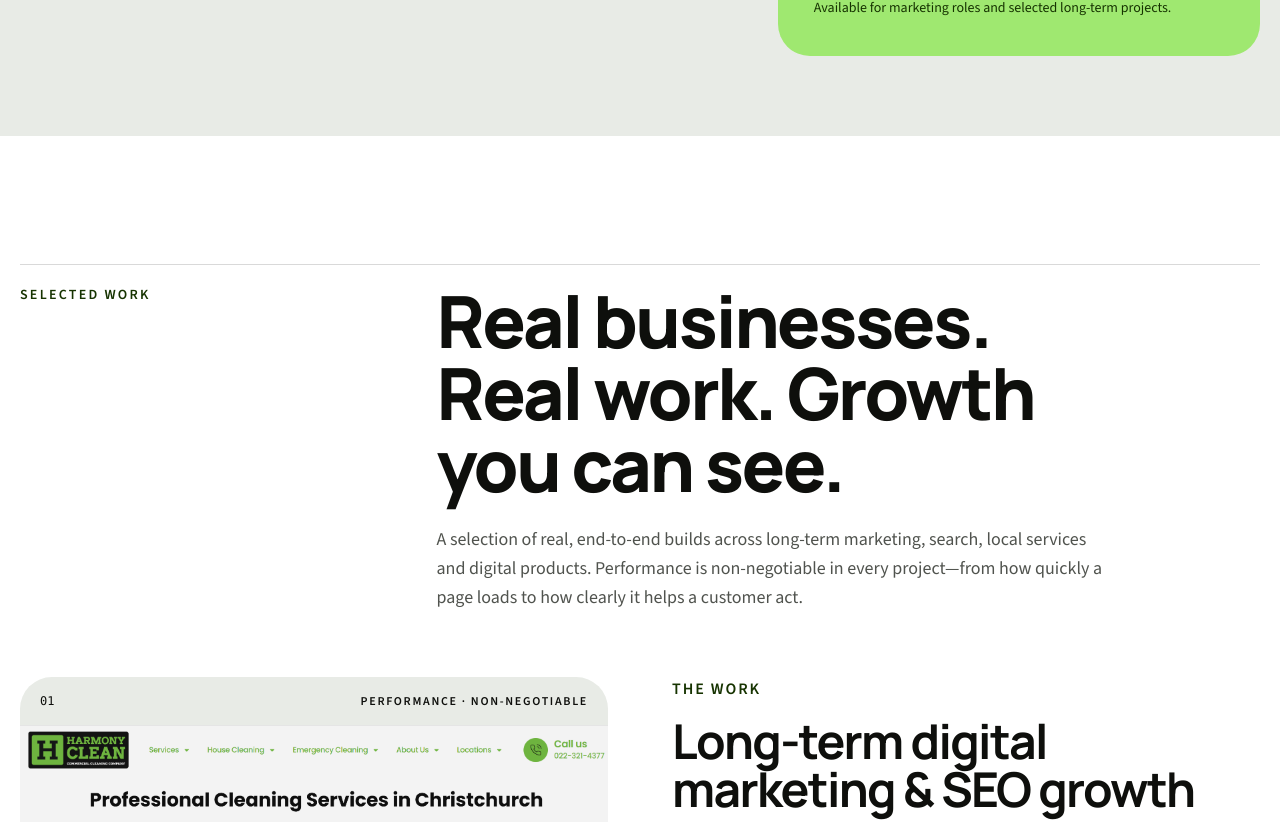
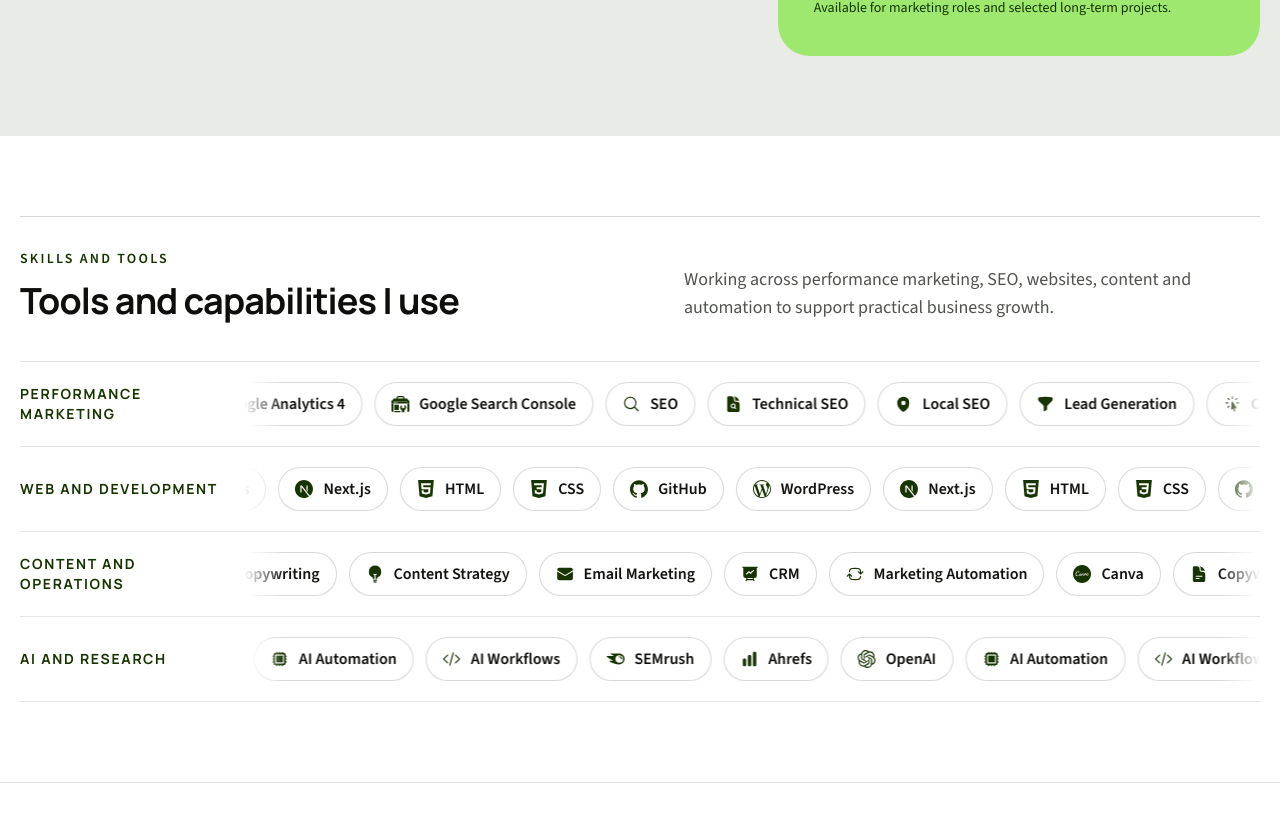
Before and after one commit to taranveerultra-bot/Tara-cv, a Next.js app: page / in a window 1280 px wide. Shown: the part 712-1534 px from the top of the page. Built offline with nearby package versions, Linux system fonts and the light colour scheme.

Commit message:
Add scrolling tools and capabilities section

```diff
--- a/src/app/globals.css
+++ b/src/app/globals.css
@@ -31,6 +31,52 @@ body {
   }
 }
 
+@keyframes tools-marquee-scroll {
+  from {
+    transform: translateX(0);
+  }
+
+  to {
+    transform: translateX(-50%);
+  }
+}
+
+.tools-marquee {
+  -webkit-mask-image: linear-gradient(to right, transparent, black 4%, black 96%, transparent);
+  mask-image: linear-gradient(to right, transparent, black 4%, black 96%, transparent);
+}
+
+.tools-marquee-track {
+  animation: tools-marquee-scroll var(--marquee-duration, 36s) linear infinite;
+  will-change: transform;
+}
+
+.tools-marquee:hover .tools-marquee-track,
+.tools-marquee:focus-within .tools-marquee-track {
+  animation-play-state: paused;
+}
+
+@media (prefers-reduced-motion: reduce) {
+  html {
+    scroll-behavior: auto;
+  }
+
+  .tools-marquee {
+    overflow-x: auto;
+    -webkit-mask-image: none;
+    mask-image: none;
+  }
+
+  .tools-marquee-track {
+    animation: none;
+    will-change: auto;
+  }
+
+  .tools-marquee-track > [aria-hidden="true"] {
+    display: none;
+  }
+}
+
 .manrope {
   font-family: var(--font-manrope), sans-serif;
   font-optical-sizing: auto;
--- a/src/app/page.tsx
+++ b/src/app/page.tsx
@@ -1,5 +1,6 @@
 import CTA from "@/components/CTA";
 import Hero from "@/components/Hero";
+import ToolsMarquee from "@/components/ToolsMarquee";
 import {
     AboutSection,
     ExperimentsSection,
@@ -11,6 +12,7 @@ import {
 const HomePage = () => (
     <>
         <Hero />
+        <ToolsMarquee />
         <ProjectsSection />
         <ServicesSection />
         <ExperimentsSection />
--- /dev/null
+++ b/src/components/ToolsMarquee.tsx
@@ -0,0 +1,72 @@
+import type { CSSProperties } from "react";
+
+import Container from "./Container";
+import { toolCategories, type ToolItem } from "@/data/toolCategories";
+
+interface ToolListProps {
+    items: ToolItem[];
+    duplicate?: boolean;
+}
+
+const ToolList = ({ items, duplicate = false }: ToolListProps) => (
+    <ul
+        className="flex shrink-0 gap-3 pr-3"
+        aria-hidden={duplicate ? "true" : undefined}
+    >
+        {items.map(({ name, icon: ToolIcon }) => (
+            <li
+                key={`${duplicate ? "duplicate-" : ""}${name}`}
+                className="flex min-h-11 shrink-0 items-center gap-2.5 rounded-full border border-black/15 bg-white px-4 py-2 text-sm font-semibold text-foreground shadow-[0_1px_0_rgba(14,15,12,0.05)] sm:text-base"
+            >
+                <ToolIcon className="h-4 w-4 shrink-0 text-secondary sm:h-[1.125rem] sm:w-[1.125rem]" aria-hidden="true" />
+                <span>{name}</span>
+            </li>
+        ))}
+    </ul>
+);
+
+const ToolsMarquee = () => (
+    <section className="border-b border-black/10 bg-white py-16 sm:py-20" aria-labelledby="tools-heading">
+        <Container>
+            <div className="mb-10 grid gap-4 border-t border-black/15 pt-8 md:grid-cols-[minmax(0,.8fr)_minmax(0,1.2fr)] md:items-end">
+                <div>
+                    <p className="mb-3 text-sm font-semibold uppercase tracking-[0.16em] text-secondary">
+                        Skills and tools
+                    </p>
+                    <h2 id="tools-heading" className="text-3xl font-bold tracking-tight sm:text-4xl">
+                        Tools and capabilities I use
+                    </h2>
+                </div>
+                <p className="min-w-0 max-w-xl text-base leading-relaxed text-foreground-accent sm:text-lg md:justify-self-end">
+                    Working across performance marketing, SEO, websites, content and automation to support practical
+                    business growth.
+                </p>
+            </div>
+
+            <div className="divide-y divide-black/10 border-y border-black/10">
+                {toolCategories.map((category, index) => (
+                    <div
+                        key={category.title}
+                        className="grid gap-4 py-5 md:grid-cols-[13rem_minmax(0,1fr)] md:items-center"
+                    >
+                        <h3 className="text-sm font-bold uppercase tracking-[0.12em] text-secondary">
+                            {category.title}
+                        </h3>
+                        <div
+                            className="tools-marquee overflow-hidden"
+                            style={{ "--marquee-duration": `${34 + index * 3}s` } as CSSProperties}
+                            aria-label={`${category.title} tools and capabilities`}
+                        >
+                            <div className="tools-marquee-track flex w-max">
+                                <ToolList items={category.items} />
+                                <ToolList items={category.items} duplicate />
+                            </div>
+                        </div>
+                    </div>
+                ))}
+            </div>
+        </Container>
+    </section>
+);
+
+export default ToolsMarquee;
--- /dev/null
+++ b/src/data/toolCategories.ts
@@ -0,0 +1,90 @@
+import type { IconType } from "react-icons";
+import {
+    HiArrowPathRoundedSquare,
+    HiBeaker,
+    HiChartBar,
+    HiCodeBracket,
+    HiCpuChip,
+    HiCursorArrowRays,
+    HiDocumentMagnifyingGlass,
+    HiDocumentText,
+    HiEnvelope,
+    HiFunnel,
+    HiLightBulb,
+    HiMagnifyingGlass,
+    HiMapPin,
+    HiPresentationChartLine,
+} from "react-icons/hi2";
+import {
+    SiCanva,
+    SiCss3,
+    SiGithub,
+    SiGoogleads,
+    SiGoogleanalytics,
+    SiGooglesearchconsole,
+    SiHtml5,
+    SiMeta,
+    SiNextdotjs,
+    SiOpenai,
+    SiSemrush,
+    SiWordpress,
+} from "react-icons/si";
+
+export interface ToolItem {
+    name: string;
+    icon: IconType;
+}
+
+export interface ToolCategory {
+    title: string;
+    items: ToolItem[];
+}
+
+export const toolCategories: ToolCategory[] = [
+    {
+        title: "Performance marketing",
+        items: [
+            { name: "Google Ads", icon: SiGoogleads },
+            { name: "Meta Ads", icon: SiMeta },
+            { name: "Google Analytics 4", icon: SiGoogleanalytics },
+            { name: "Google Search Console", icon: SiGooglesearchconsole },
+            { name: "SEO", icon: HiMagnifyingGlass },
+            { name: "Technical SEO", icon: HiDocumentMagnifyingGlass },
+            { name: "Local SEO", icon: HiMapPin },
+            { name: "Lead Generation", icon: HiFunnel },
+            { name: "Conversion Rate Optimisation", icon: HiCursorArrowRays },
+            { name: "A/B Testing", icon: HiBeaker },
+        ],
+    },
+    {
+        title: "Web and development",
+        items: [
+            { name: "WordPress", icon: SiWordpress },
+            { name: "Next.js", icon: SiNextdotjs },
+            { name: "HTML", icon: SiHtml5 },
+            { name: "CSS", icon: SiCss3 },
+            { name: "GitHub", icon: SiGithub },
+        ],
+    },
+    {
+        title: "Content and operations",
+        items: [
+            { name: "Canva", icon: SiCanva },
+            { name: "Copywriting", icon: HiDocumentText },
+            { name: "Content Strategy", icon: HiLightBulb },
+            { name: "Email Marketing", icon: HiEnvelope },
+            { name: "CRM", icon: HiPresentationChartLine },
+            { name: "Marketing Automation", icon: HiArrowPathRoundedSquare },
+        ],
+    },
+    {
+        title: "AI and research",
+        items: [
+            { name: "OpenAI", icon: SiOpenai },
+            { name: "AI Automation", icon: HiCpuChip },
+            { name: "AI Workflows", icon: HiCodeBracket },
+            { name: "SEMrush", icon: SiSemrush },
+            { name: "Ahrefs", icon: HiChartBar },
+        ],
+    },
+];
```
